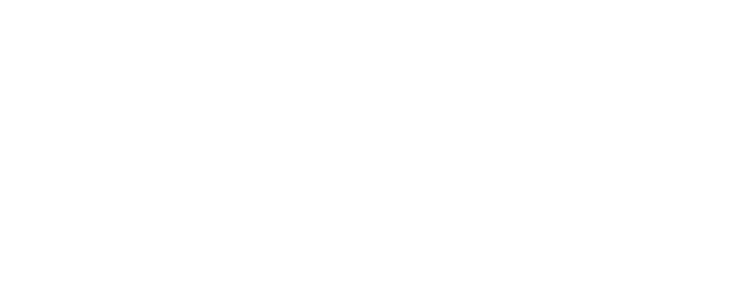
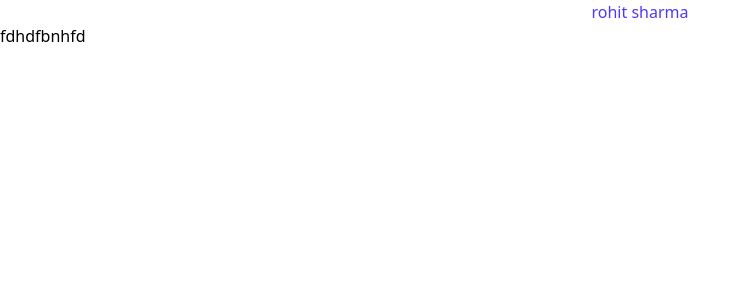
Before and after one commit to rohit3171999/ebook-promotional-page, a React (Vite) app: page / in a window 1280 px wide. Shown: the top 300 px of the page, without its empty margins (0-751 px from the left). Built offline with nearby package versions, Linux system fonts and the light colour scheme.

Commit message:
add functional component of HeroSection.jsx and Footer.jsx

```diff
--- a/package.json
+++ b/package.json
@@ -5,7 +5,7 @@
   "version": "0.0.0",
   "type": "module",
   "scripts": {
-    "dev": "vite",
+    "dev": "vite --open",
     "build": "vite build",
     "lint": "eslint .",
     "preview": "vite preview",
--- a/src/App.jsx
+++ b/src/App.jsx
@@ -1,8 +1,14 @@
+import HeroSection from "./components/HeroSection.jsx";
+import Footer from "./components/Footer.jsx";
 
 function App() {
-    <>
+    return (
+        <>
+            <HeroSection />
+            <Footer />
+        </>
+    );
 
-    </>
 
 
 }
--- a/src/components/Footer.jsx
+++ b/src/components/Footer.jsx
@@ -1,6 +1,5 @@
 export default function Footer(){
     return (
-        <>
-        </>
+        <h1>fdhdfbnhfd</h1>
     );
 }
--- a/src/components/HeroSection.jsx
+++ b/src/components/HeroSection.jsx
@@ -1,5 +1,6 @@
-export default function HeroSection(){
+function HeroSection(){
     return (
-        <></>
+        <h1 className="text-center text-indigo-600 "> rohit sharma</h1>
     )
 }
+export default HeroSection;
```
